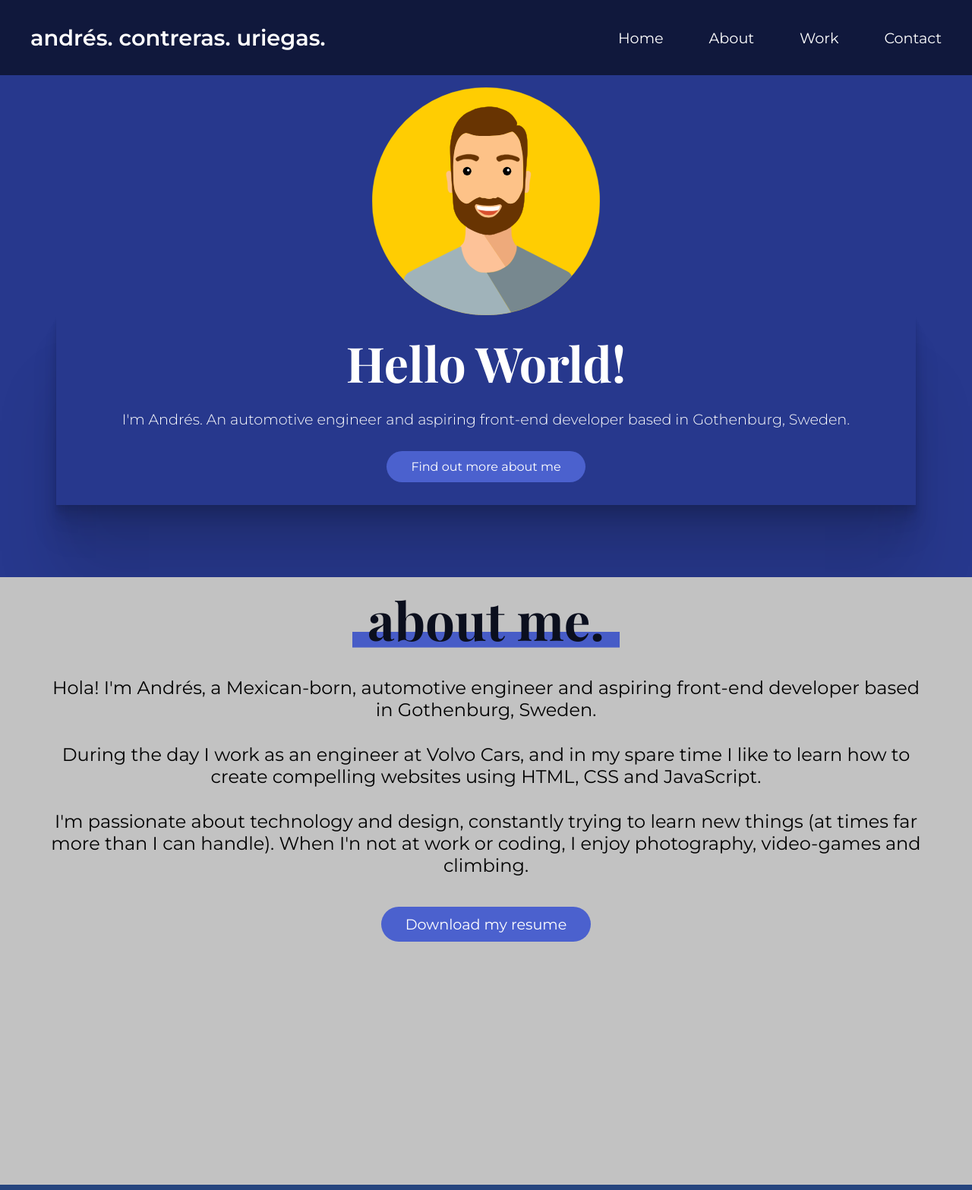
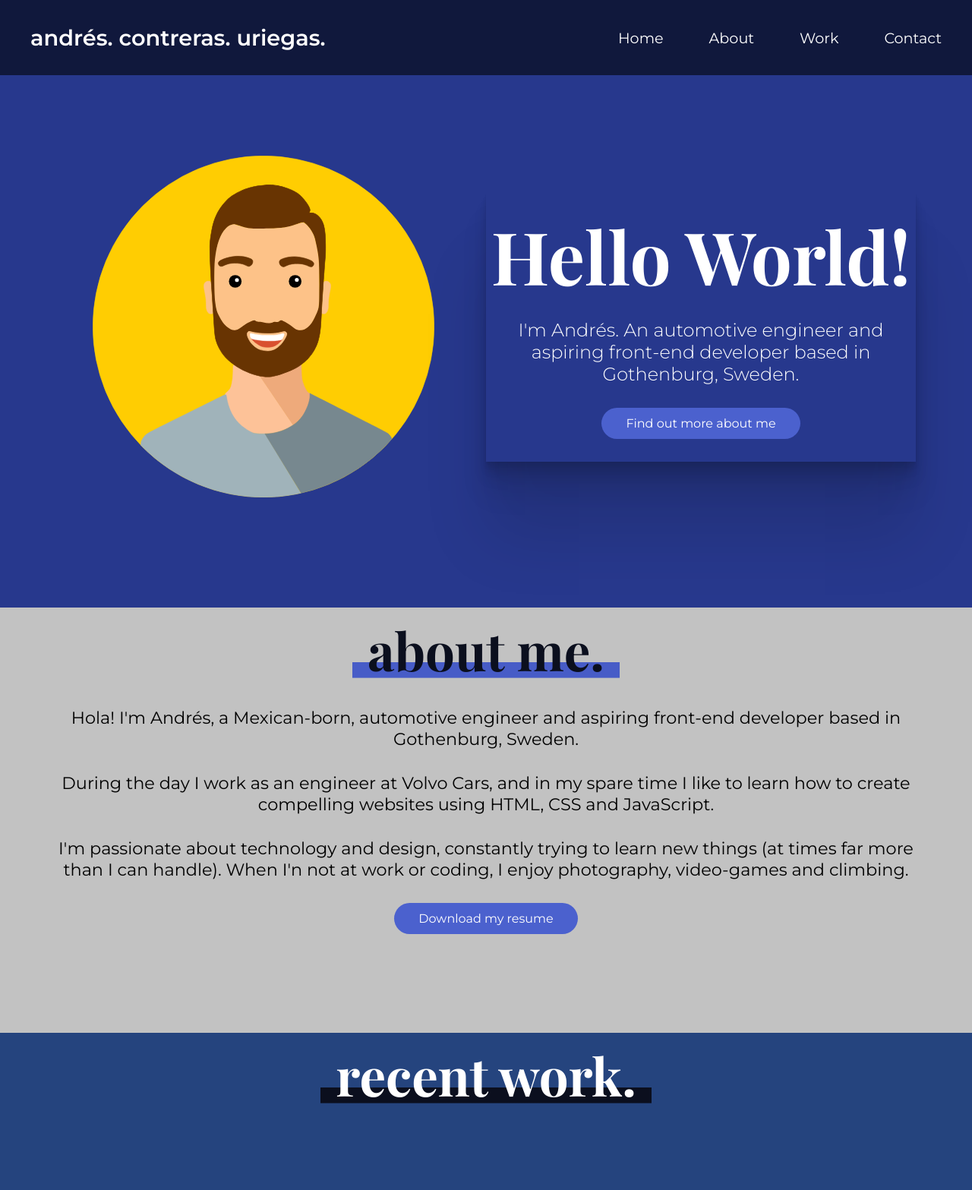
Before and after one commit to andresuriegas/aaandres, a plain HTML site: page index.html in a window 1280 px wide. Shown: the top 1567 px of the page at 76% size. Drawn offline with nearby package versions, Linux system fonts and the light colour scheme; a web font is replaced by a local one.

Commit message:
Tune styles for different devices

```diff
--- a/styles.css
+++ b/styles.css
@@ -260,7 +260,7 @@ body {
         width: 300px;
         height: 300px;
         width: 100%;
-        margin-top: 100px;
+        margin-top: 50%;
     }
 
     .flex-item-text {
@@ -325,7 +325,7 @@ body {
 
 @media screen and (min-width: 550px) {
     .landing-page{
-        height: 75vh;
+        height: 50vh;
     }
 
     .flex-container {
@@ -343,7 +343,7 @@ body {
         width: 300px;
         height: 300px;
         width: 100%;
-        margin-top: 15vh;
+        margin-top: 100px;
     }
 
      .flex-item-text {
@@ -391,11 +391,11 @@ body {
     }
 
     .flex-item-text h1 {
-        font-size: 4rem;
+        font-size: 6rem;
     }
 
     .flex-item-text h2 {
-        font-size: 1.2rem;
+        font-size: 1.5rem;
         margin: 0 20px 30px 20px;
     }
 
@@ -405,7 +405,39 @@ body {
 }
 
 @media screen and (min-width: 1080px) {
+    .landing-page{
+        height: 60vh;
+    }
 
+    .flex-container {
+        flex-flow: row nowrap;
+    }
+
+
+    .flex-item-img {
+        width: 450px;
+        height: 450px;
+        width: 50%;
+        margin-top:200px ;
+    }
+
+     .flex-item-text {
+        width: 50%;
+        margin-top: 200px;
+    }
+
+    .flex-item-text h1 {
+        font-size: 6rem;
+    }
+
+    .flex-item-text h2 {
+        font-size: 1.5rem;
+        margin: 0 20px 30px 20px;
+    }
+
+    .btn-2 {
+        font-size: 1rem;
+    }
 }
 
 
@@ -607,7 +639,8 @@ body {
 
 @media screen and (min-width: 550px) {
     .about {
-        height: 100vh;
+        height: 80vh;
+        top: 40vh;
     }
 
     .flex-container-about {
@@ -617,76 +650,14 @@ body {
 
     .section-title {
         font-size: 4.3rem;
-        padding: 0 20px;
-        margin-top: -50px;
-
-    }
-
-    #about-me-title {
-        color: #0B0F1E;
-        background-image: linear-gradient(120deg, #475cc7 0%, #475cc7 100%);
-        background-repeat: no-repeat;
-        background-size: 100% 0.3em;
-        background-position: 0 88%;
-    }
-
-
-    .flex-container-about p {
-        font-size: 1.4rem;
-        font-kerning: 1rem;
-        margin-top: 30px;
-        font-weight: 400;
-        text-align: center;
-    }
-
-    .btn-3 {
-        display: inline-block;
-        text-decoration: none;
-        color: #fff;
-        font-size: 1rem;
-        background-color: #4B61CE;
-        padding: 0.7rem 2rem;
-        border-radius: 2rem;
-        position: relative;
-        margin-top: 30px;
-    }
-
-    #about-me-title {
-        color: #0B0F1E;
-        background-image: linear-gradient(120deg, #475cc7 0%, #475cc7 100%);
-        background-repeat: no-repeat;
-        background-size: 100% 0.3em;
-        background-position: 0 88%;
-    }
-
-    .flex-container-about p {
-        font-size: 1.5rem;
-        font-kerning: 1.5rem;
-        margin-top: 30px;
-        font-weight: 400;
-        text-align: center;
-    }
-
-    .btn-3 {
-        display: inline-block;
-        text-decoration: none;
-        color: #fff;
-        font-size: 1.2rem;
-        background-color: #4B61CE;
-        padding: 0.7rem 2rem;
-        border-radius: 2rem;
-        position: relative;
-        margin-top: 40px;
-        margin-bottom: 90px;
-    }
-
-    .btn-3:hover {
-        background-color: rgb(255, 205, 2);
-        color: rgb(0, 0, 0);
     }
 }
 
-@media screen and (min-width: 1080px) {}
+@media screen and (min-width: 1080px) {
+    .about {
+        height: 70vh;
+    }
+}
 
 /* WORK SECTION STYLES */
 
@@ -773,6 +744,7 @@ body {
 @media screen and (min-width: 550px) {
     .work {
         height: 100vh;
+        top: 40vh;
     }
 }
 
@@ -1030,7 +1002,20 @@ body {
     }
 }
 
-@media screen and (min-width: 1080px) {}
+@media screen and (min-width: 1080px) {
+    .contact {
+        position: relative;
+        z-index: 2;
+        top: 20vh;
+        background-color: #0B0F1E;
+        height: 70vh;
+    }
+
+    .flex-container-contact ul {
+        flex-flow: row wrap;
+        justify-content: space-around;
+    }
+}
 
 /* FOOTER SECTION STYLES */
 
@@ -1095,4 +1080,15 @@ footer > h3 {
     }
 }
 
-@media screen and (min-width: 1080px) {}
+@media screen and (min-width: 1080px) {
+    footer {
+        flex-flow: row wrap;
+        font-size: 0.8rem;
+        justify-content: space-around;
+    }
+
+    footer > h3{
+        font-size: 1rem;
+        margin: 20px 0;
+    }
+}
```
